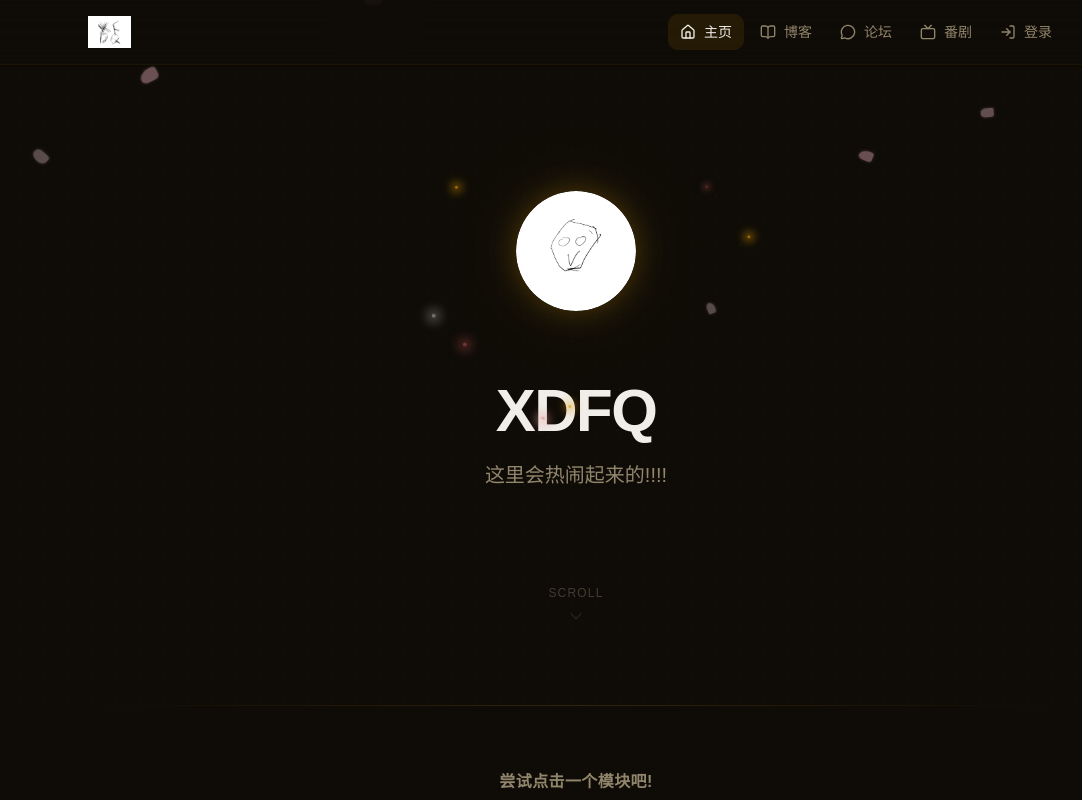
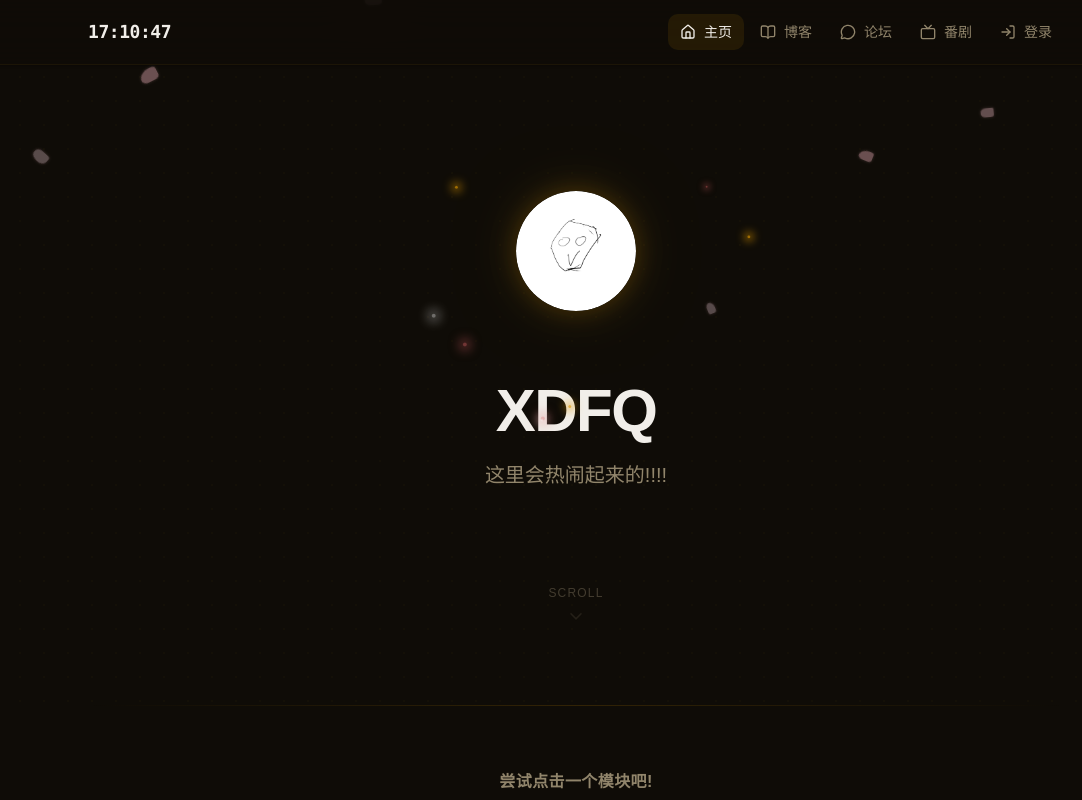
Before and after one commit to xdfqgg/page, a React (Vite) app: page / in a window 1280 px wide. Shown: the top 800 px of the page, without its empty margins (64-1146 px from the left). Built offline with nearby package versions, Linux system fonts and the light colour scheme.

Commit message:
fix: restore clock in navbar

```diff
--- a/src/layouts/Layout.tsx
+++ b/src/layouts/Layout.tsx
@@ -1,3 +1,4 @@
+import { useState, useEffect } from "react";
 import { Link, NavLink, Outlet } from "react-router";
 import { cn } from "@/lib/utils";
 import {
@@ -43,7 +44,17 @@ const NAV_ITEMS: NavItem[] = [
   { to: "/anime", label: "番剧", icon: Tv },
 ];
 
+function useClock() {
+  const [time, setTime] = useState(new Date());
+  useEffect(() => {
+    const timer = setInterval(() => setTime(new Date()), 1000);
+    return () => clearInterval(timer);
+  }, []);
+  return time.toLocaleTimeString("zh-CN", { hour12: false });
+}
+
 export default function Layout() {
+  const clock = useClock();
   const { isLoggedIn, username, logout } = useAuth();
 
   return (
@@ -58,7 +69,7 @@ export default function Layout() {
             to="/"
             className="flex items-center gap-3 font-bold text-lg tracking-tight hover:text-foreground/80 transition-colors"
           >
-            <img src={import.meta.env.BASE_URL + "xdfq-logo.png"} alt="XDFQ" className="h-8 w-auto" />
+            <span className="font-mono tabular-nums tracking-tight text-lg font-bold">{clock}</span>
           </Link>
 
           {/* 右侧：导航菜单 */}
```
